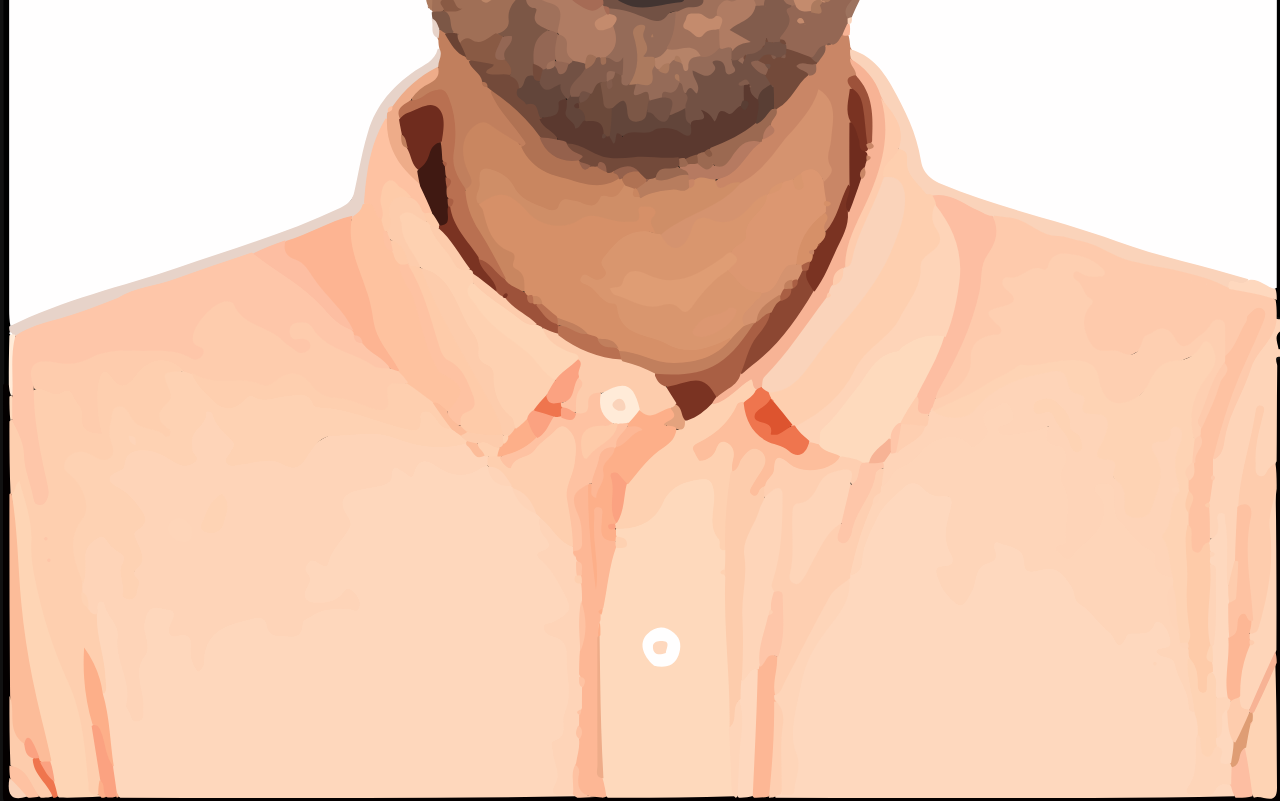
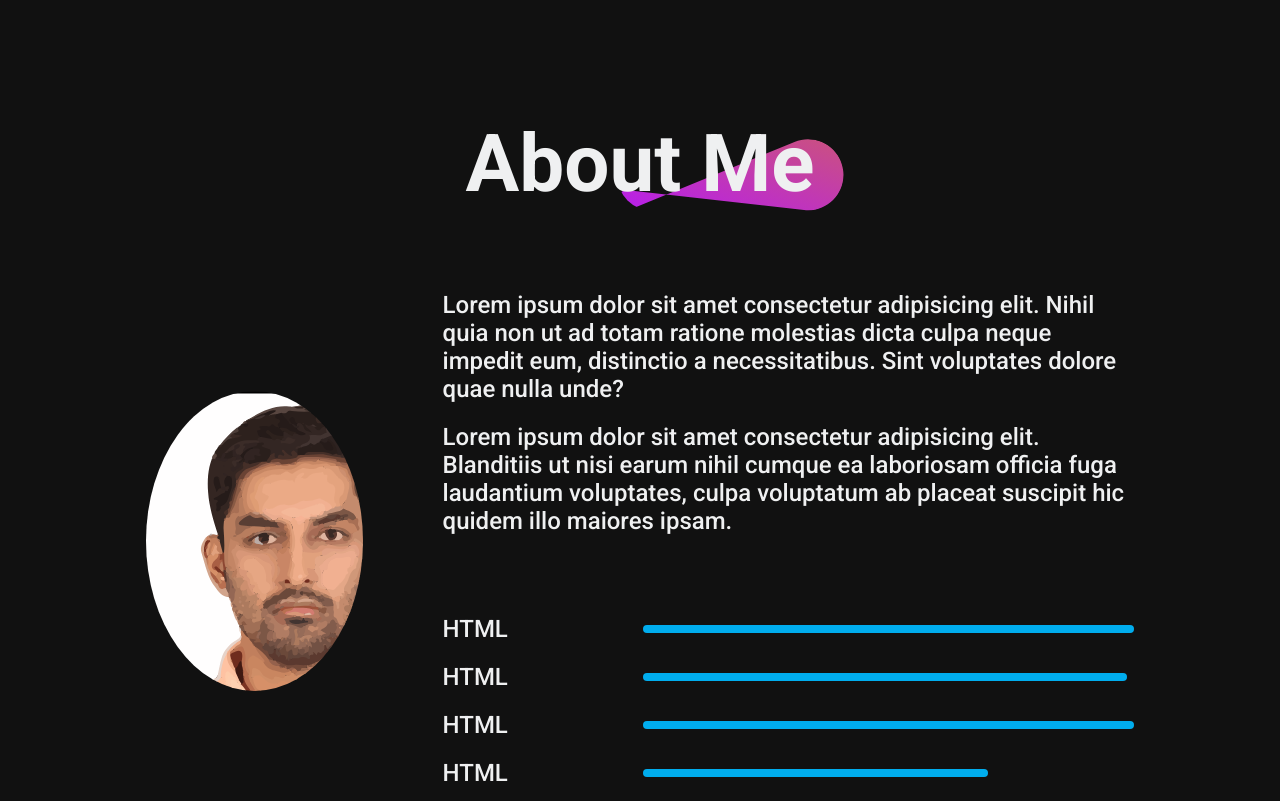
Before and after one commit to uddeshsingh/portfolio, a React (Vite) app: page / in a window 1280 px wide. Shown: the part 1100-1901 px from the top of the page. Built offline with nearby package versions, Linux system fonts and the light colour scheme.

Commit message:
Changed profile assets

```diff
--- a/src/Components/About/About.css
+++ b/src/Components/About/About.css
@@ -22,12 +22,29 @@
     bottom: 0;
     right: 0;
     z-index: -1;
+    border-radius: 100px;
 }
 
 .about_sections{
     display: flex;
     gap:80px;
 
+}
+
+.about_left{
+    position: relative;
+    top: 100px;
+    width: 708px;
+    height: 300px;
+    overflow:hidden;
+    border-radius: 50%;
+}
+
+.about_left img{
+    margin-bottom: -50px;
+    margin-left: -75px;
+    width: 450px;
+    height: 450px;
 }
 
 .about_right{
--- a/src/Components/About/About.jsx
+++ b/src/Components/About/About.jsx
@@ -16,7 +16,7 @@ const About = () => {
       </div>
       <div className="about_sections">
          <div className="about_left">
-          <img src={profile_img} alt="" />
+          <img src={profile_img} alt=""/>
          </div>
          <div className="about_right">
           <div className="about_para">
--- a/src/Components/Hero/Hero.jsx
+++ b/src/Components/Hero/Hero.jsx
@@ -9,7 +9,7 @@ import AnchorLink from 'react-anchor-link-smooth-scroll'
 const Hero = () => {
   return (
     <div id='home' className='hero'>
-        <img src={profile_img} alt="" />
+        <img src={profile_img} alt=""  height="500" width = "400"/>
         <h1>Hi! This is <span>Uddesh</span> </h1>
         <p>Lorem ipsum</p>
         <div className="hero_action">
```
